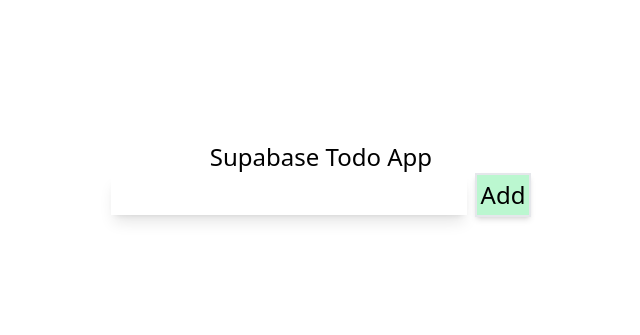
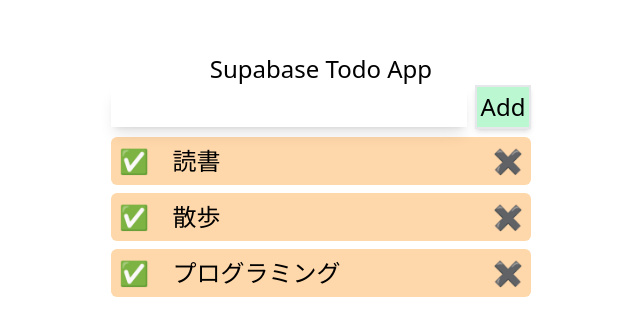
Before and after one commit to thomaseng-jp/supabase-tutorial-yt, a Next.js app: page / in a window 1280 px wide. Shown: the part 217-552 px from the top of the page, without its empty margins (319-959 px from the left). Built offline with nearby package versions, Linux system fonts and the light colour scheme.

Commit message:
feat: add dummy todo options

```diff
--- a/components/TodoApp.tsx
+++ b/components/TodoApp.tsx
@@ -1,4 +1,5 @@
 import React from "react";
+import TodoList from "./TodoList";
 
 const TodoApp = () => {
   return (
@@ -9,6 +10,7 @@ const TodoApp = () => {
         <button className="shadow-md border-2 px-1 py-1 rounderd-lg bg-green-200">
           Add
         </button>
+        <TodoList />
       </form>
     </section>
   );
--- /dev/null
+++ b/components/TodoList.tsx
@@ -0,0 +1,24 @@
+import React from "react";
+
+const TodoList = () => {
+  return (
+    <div>
+      <ul>
+        <div className="flex bg-orange-200 rounded-md mt-2 mb-2 p-2 justify-between">
+          <li className="font-medium">✅　読書</li>
+          <span className="cursor-pointer">✖</span>
+        </div>
+        <div className="flex bg-orange-200 rounded-md mt-2 mb-2 p-2 justify-between">
+          <li className="font-medium">✅　散歩</li>
+          <span className="cursor-pointer">✖</span>
+        </div>
+        <div className="flex bg-orange-200 rounded-md mt-2 mb-2 p-2 justify-between">
+          <li className="font-medium">✅　プログラミング</li>
+          <span className="cursor-pointer">✖</span>
+        </div>
+      </ul>
+    </div>
+  );
+};
+
+export default TodoList;
```
